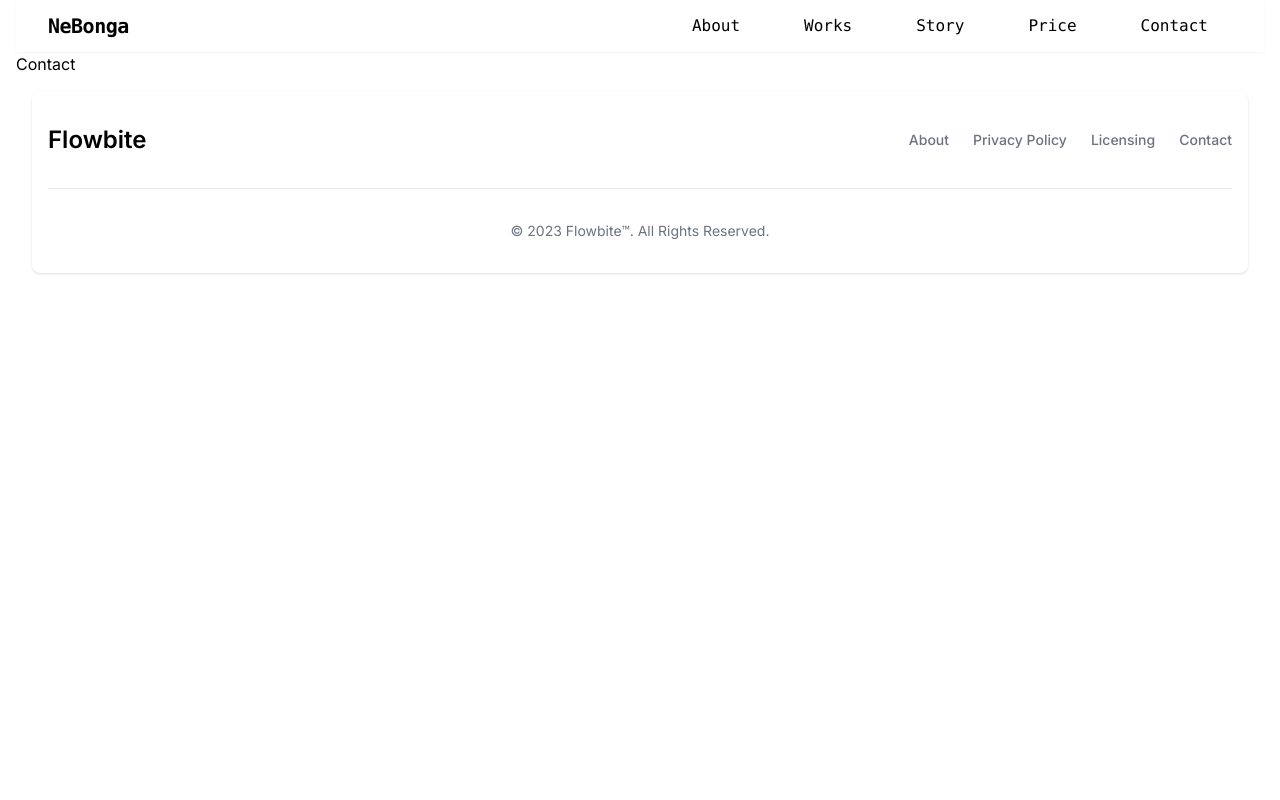
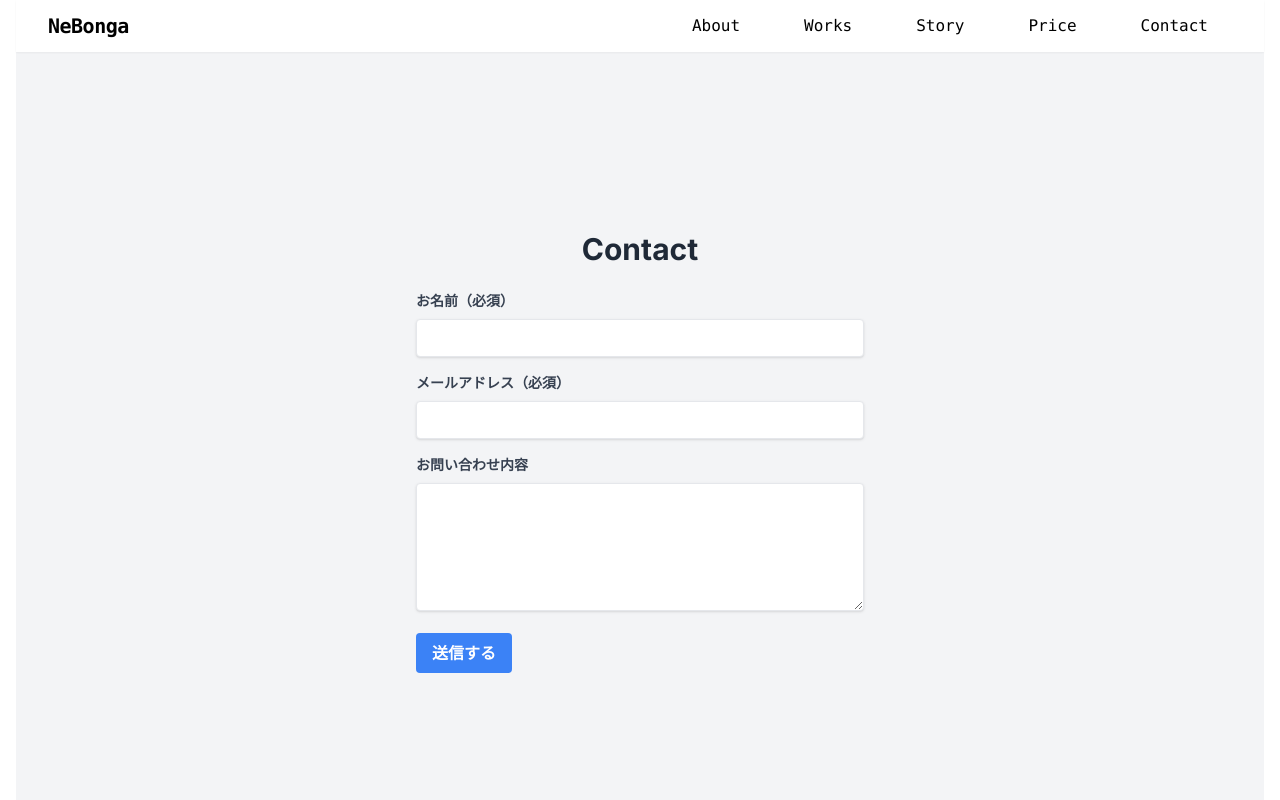
Before and after one commit to takahiro-okada/nextjs-nebonga, a Next.js app: page /contact in a window 1280 px wide. Shown: the top 800 px of the page. Built offline with nearby package versions, Linux system fonts and the light colour scheme.

Commit message:
update: Add contact form

```diff
--- a/src/app/contact/page.tsx
+++ b/src/app/contact/page.tsx
@@ -1,7 +1,50 @@
+'use client'
+
 export default function Contact() {
   return (
-    <main>
-      <h1>Contact</h1>
+    <main class='p-6 bg-gray-100 min-h-screen flex flex-col items-center justify-center'>
+      <h1 class='text-3xl mb-6 font-bold text-gray-800'>Contact</h1>
+
+      <form name='contact' method='POST' data-netlify='true' class='w-full max-w-md'>
+        <div class='mb-4'>
+          <label htmlFor='name' class='block text-gray-700 text-sm font-bold mb-2'>
+            お名前（必須）
+          </label>
+          <input
+            name='name'
+            type='text'
+            required
+            class='shadow appearance-none border rounded w-full py-2 px-3 text-gray-700 leading-tight focus:outline-none focus:shadow-outline'
+          />
+        </div>
+        <div class='mb-4'>
+          <label htmlFor='email' class='block text-gray-700 text-sm font-bold mb-2'>
+            メールアドレス（必須）
+          </label>
+          <input
+            name='email'
+            type='email'
+            required
+            class='shadow appearance-none border rounded w-full py-2 px-3 text-gray-700 leading-tight focus:outline-none focus:shadow-outline'
+          />
+        </div>
+        <div class='mb-4'>
+          <label htmlFor='content' class='block text-gray-700 text-sm font-bold mb-2'>
+            お問い合わせ内容
+          </label>
+          <textarea
+            name='content'
+            required
+            class='shadow appearance-none border rounded w-full py-2 px-3 text-gray-700 leading-tight focus:outline-none focus:shadow-outline h-32'
+          ></textarea>
+        </div>
+        <button
+          type='submit'
+          class='bg-blue-500 hover:bg-blue-700 text-white font-bold py-2 px-4 rounded focus:outline-none focus:shadow-outline'
+        >
+          送信する
+        </button>
+      </form>
     </main>
   )
 }
--- a/src/app/types/work.ts
+++ b/src/app/types/work.ts
@@ -1,4 +1,4 @@
-interface Work {
+type Work = {
   title: string
   slug: string
   content: string
--- a/src/app/types/works.ts
+++ b/src/app/types/works.ts
@@ -1,4 +1,4 @@
-interface Work {
+type Work = {
   node: {
     title: string
     slug: string
```
